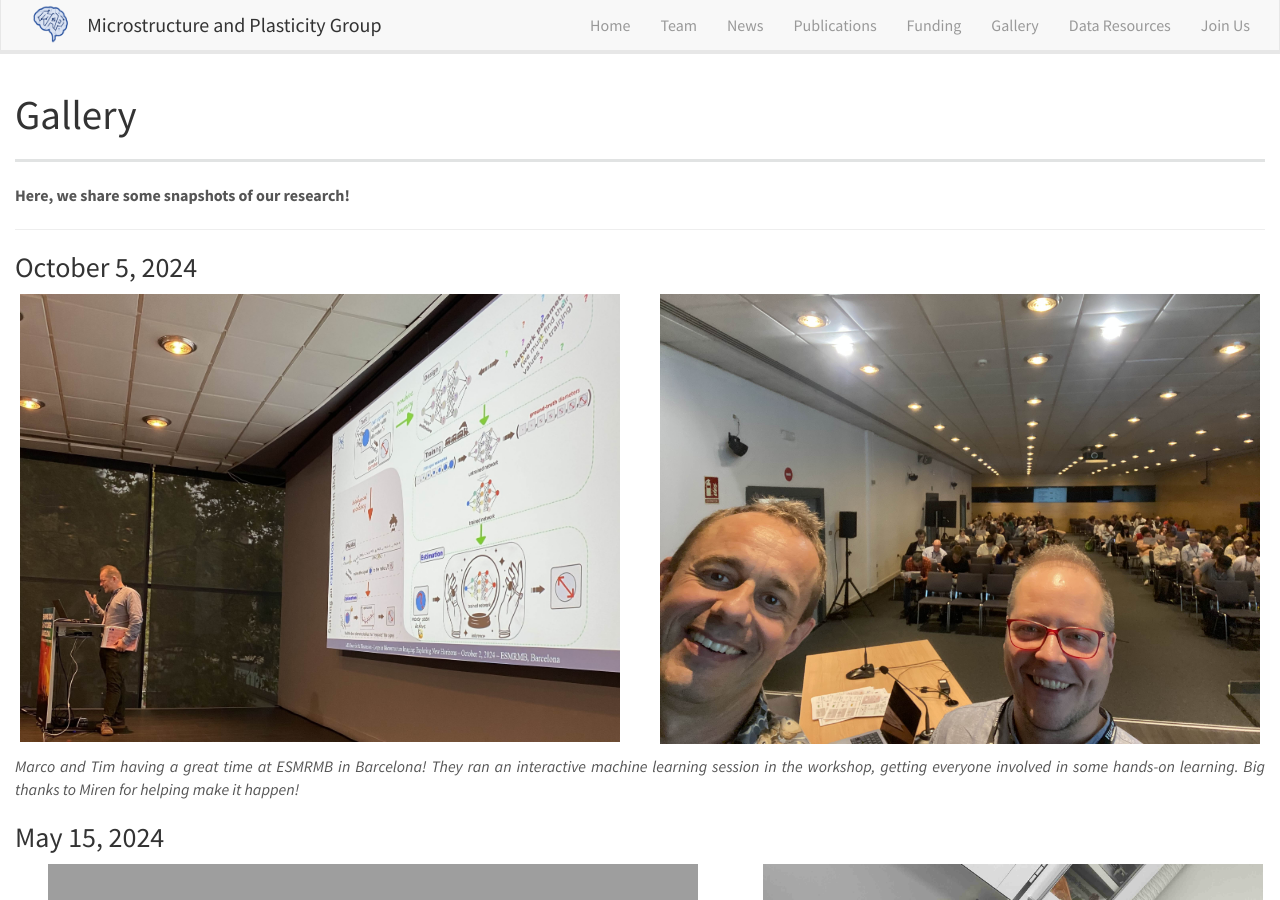
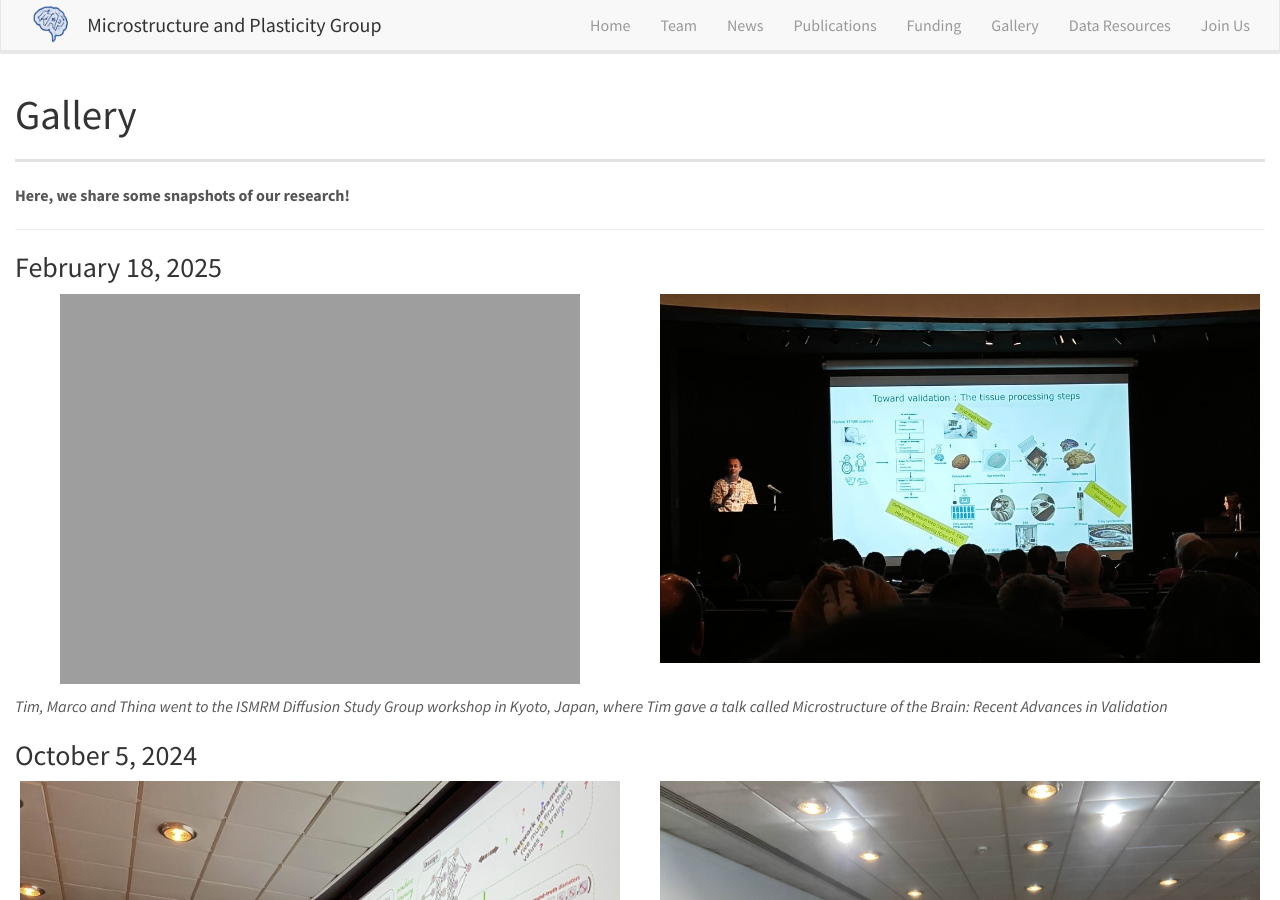
Before and after one commit to MaP-science/MaPWebsite, a Jekyll site: the page built from _pages/gallery.md, in a window 1280 px wide and 900 px high. Built offline with Jekyll 4.4.1, drawn with Linux system fonts in a browser that asks for light colours; nearby versions of some CDN libraries.

Commit message:
Adding diffusion workshop to Gallery

```diff
--- a/_pages/gallery.md
+++ b/_pages/gallery.md
@@ -13,6 +13,21 @@ permalink: /gallery.html
 **Here, we share some snapshots of our research!**
 
 ---
+
+### February 18, 2025
+
+<div class="row justify-content-center">
+<div class="col-sm-6 text-center">
+<img src="{{ site.url }}{{ site.baseurl }}/images/gallery/kyoto1.png" style="width: 520px">
+</div>
+<div class="col-sm-6 text-center">
+<img src="{{ site.url }}{{ site.baseurl }}/images/gallery/kyoto2.jpg" style="width: 600px">
+</div>
+</div>
+
+
+*Tim, Marco and Thina went to the ISMRM Diffusion Study Group workshop in Kyoto, Japan, where Tim gave a talk called Microstructure of the Brain: Recent Advances in Validation*
+
 
 ### October 5, 2024
 
```
Also changed, not shown: images/gallery/kyoto2.jpg (added), 1 other file.
